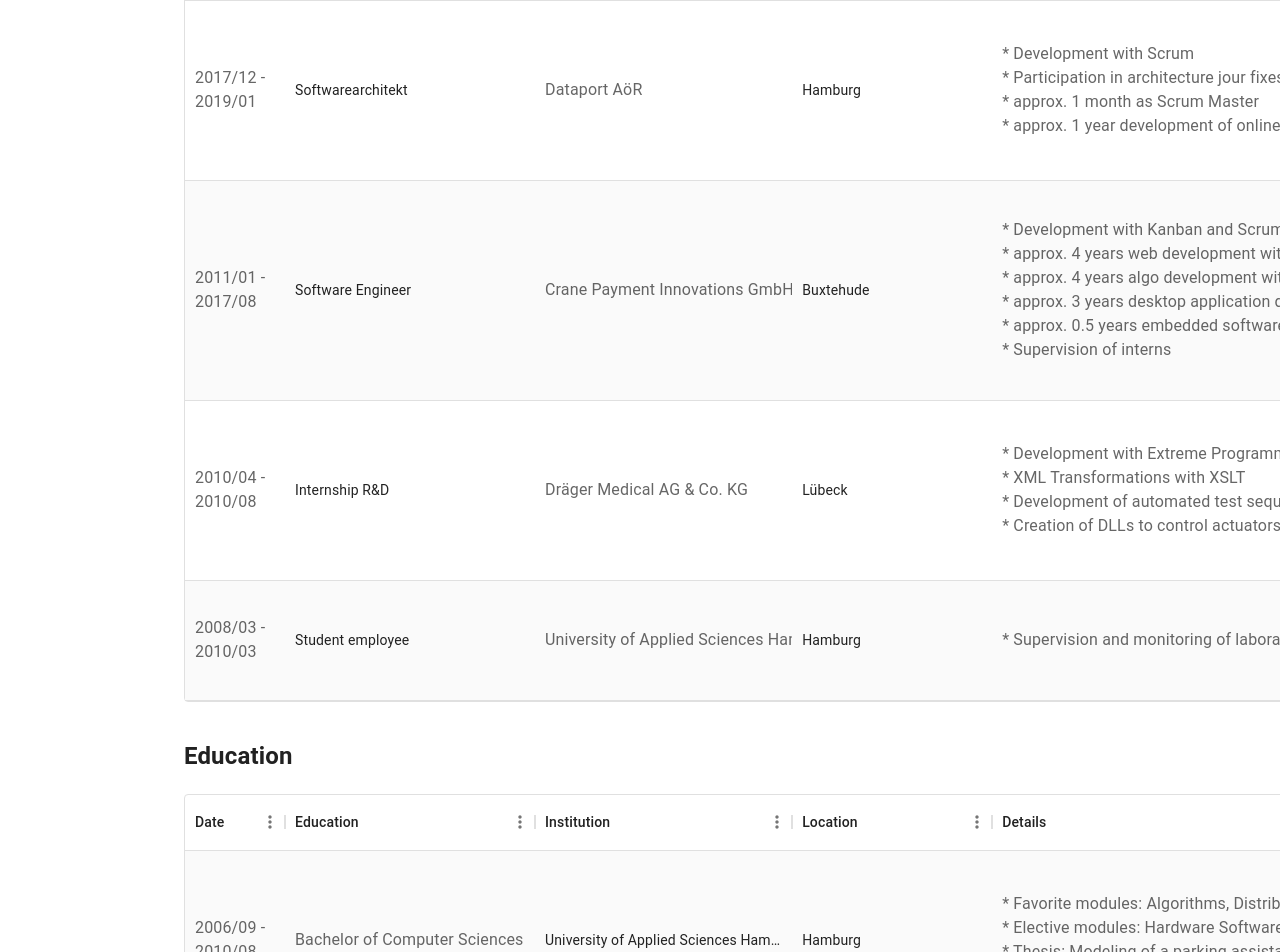
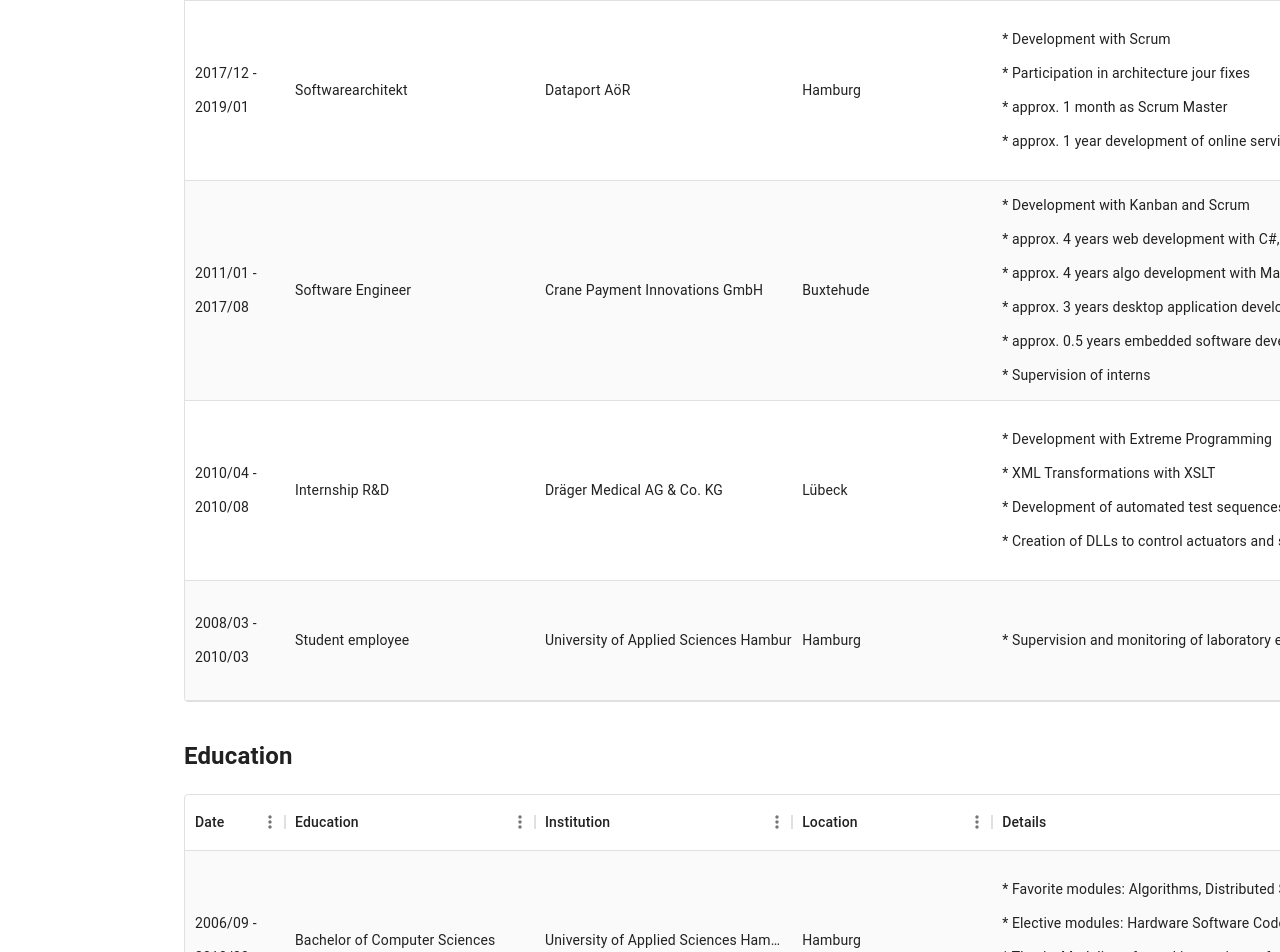
Before and after one commit to thorstenalpers/homepage, a Next.js app: page /cv in a window 1280 px wide. Shown: the part 1120-2072 px from the top of the page. Built offline with nearby package versions, Linux system fonts and the light colour scheme.

Commit message:
Fix different formats in table

```diff
--- a/src/app/cv/page.tsx
+++ b/src/app/cv/page.tsx
@@ -23,9 +23,9 @@
     }, renderCell: (params) => (
       <div>
         {params?.value.map((date, index) => (
-          <Typography key={index} color="textSecondary">
+          <p key={index} color="textSecondary">
             {date}
-          </Typography>
+          </p>
         ))}
       </div>
     ) },
@@ -35,9 +35,9 @@
     }, renderCell: (params) => (
       <div>
         {params?.value.map((company, index) => (
-          <Typography key={index} color="textSecondary">
+          <p key={index} color="textSecondary">
             {company}
-          </Typography>
+          </p>
         ))}
       </div>
     ) },
@@ -48,9 +48,9 @@
       }, renderCell: (params) => (
         <div>
           {params?.value.map((detail, index) => (
-            <Typography key={index} color="textSecondary">
+            <p key={index} color="textSecondary">
               * {detail}
-            </Typography>
+            </p>
           ))}
         </div>
       )
@@ -68,9 +68,9 @@
     }, renderCell: (params) => (
       <div>
         {params?.value.map((date, index) => (
-          <Typography key={index} color="textSecondary">
+          <p key={index} color="textSecondary">
             {date}
-          </Typography>
+          </p>
         ))}
       </div>
     ) },
@@ -79,9 +79,9 @@
     }, renderCell: (params) => (
       <div>
         {params?.value.map((education, index) => (
-          <Typography key={index} color="textSecondary">
+          <p key={index} color="textSecondary">
             {education}
-          </Typography>
+          </p>
         ))}
       </div>
     )},
@@ -93,9 +93,9 @@
       }, renderCell: (params) => (
         <div>
           {params?.value.map((detail, index) => (
-            <Typography key={index} color="textSecondary">
+            <p key={index} color="textSecondary">
               * {detail}
-            </Typography>
+            </p>
           ))}
         </div>
       )
```
